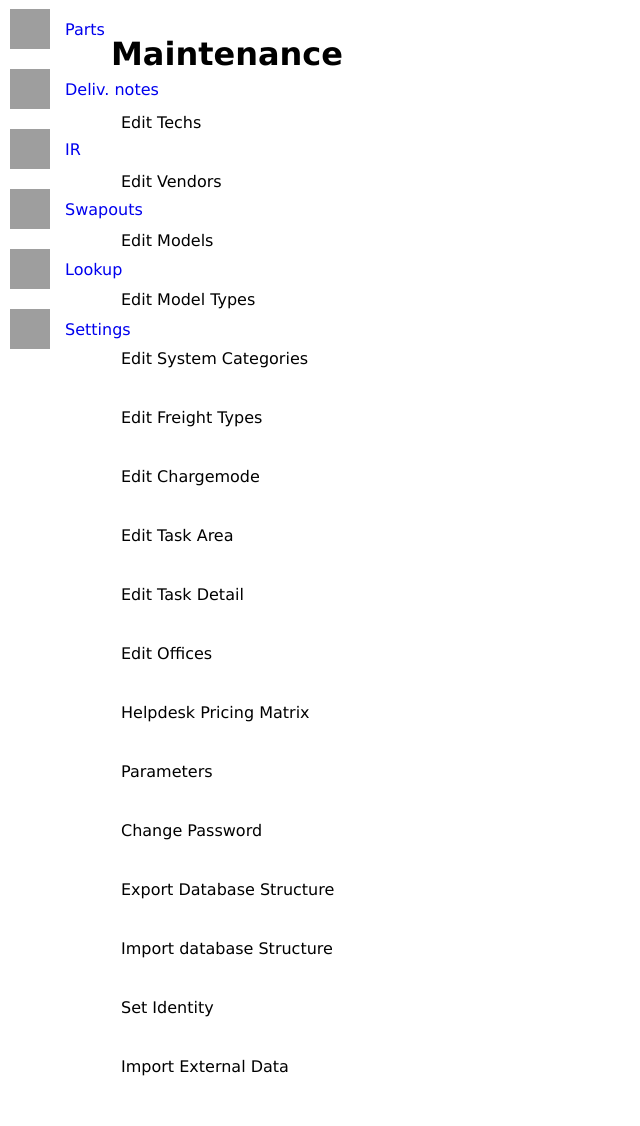
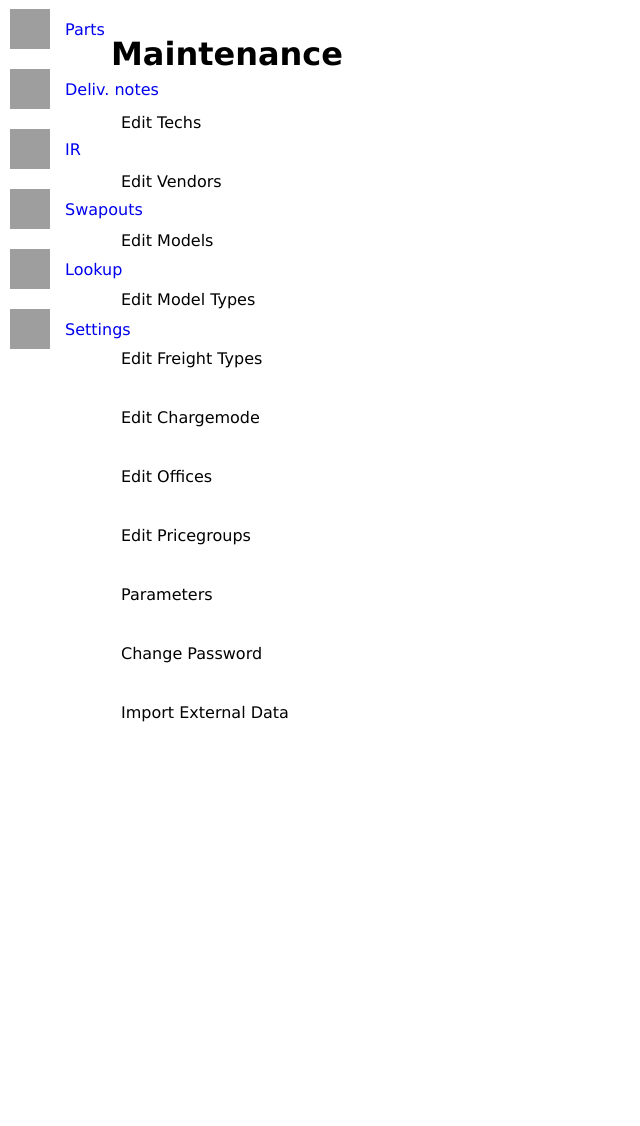
Before and after one commit to ludlin013/Fjomp, a Flask app: template templates/settings.html in a window 1280 px wide. Shown: the part 251-1377 px from the top of the page, without its empty margins (0-640 px from the left). After the commit the page ends 973 px from the top, so only its background shows below. Run offline with Flask 2, Linux system fonts and the light colour scheme; the template is opened without the code that fills it: most values are stand-ins (such as "Sample title", 1, 10 or a date in 2020); grey boxes are pictures that could not be loaded.

Commit message:
maintenance set usr delim

```diff
--- a/templates/settings.html
+++ b/templates/settings.html
@@ -68,40 +68,22 @@
         <p class="settingsthemep noselect">Edit Model Types</p>
       </div>
       <div class="settingadminrow">
-        <p class="settingsthemep noselect">Edit System Categories</p>
-      </div>
-      <div class="settingadminrow">
         <p class="settingsthemep noselect">Edit Freight Types</p>
       </div>
       <div class="settingadminrow">
         <p class="settingsthemep noselect">Edit Chargemode</p>
       </div>
       <div class="settingadminrow">
-        <p class="settingsthemep noselect">Edit Task Area</p>
-      </div>
-      <div class="settingadminrow">
-        <p class="settingsthemep noselect">Edit Task Detail</p>
-      </div>
-      <div class="settingadminrow">
         <p class="settingsthemep noselect">Edit Offices</p>
       </div>
       <div class="settingadminrow">
-        <p class="settingsthemep noselect">Helpdesk Pricing Matrix</p>
+        <p class="settingsthemep noselect">Edit Pricegroups</p>
       </div>
       <div class="settingadminrow">
         <p class="settingsthemep noselect">Parameters</p>
       </div>
       <div class="settingadminrow">
         <p class="settingsthemep noselect">Change Password</p>
-      </div>
-      <div class="settingadminrow">
-        <p class="settingsthemep noselect">Export Database Structure</p>
-      </div>
-      <div class="settingadminrow">
-        <p class="settingsthemep noselect">Import database Structure</p>
-      </div>
-      <div class="settingadminrow">
-        <p class="settingsthemep noselect">Set Identity</p>
       </div>
       <div class="settingadminrow">
         <p class="settingsthemep noselect">Import External Data</p>
```
Also changed, not shown: usr.csv (+4 -4 lines).
